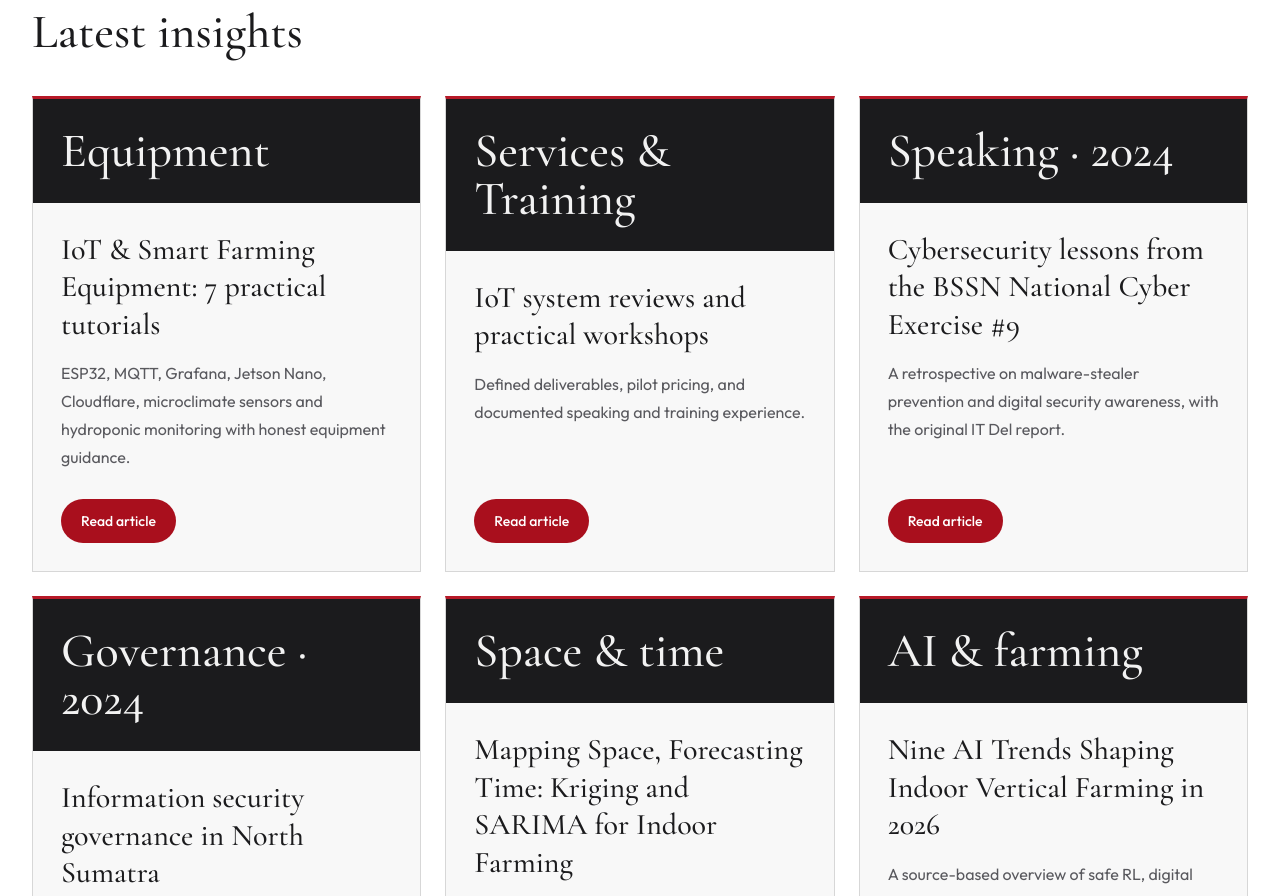
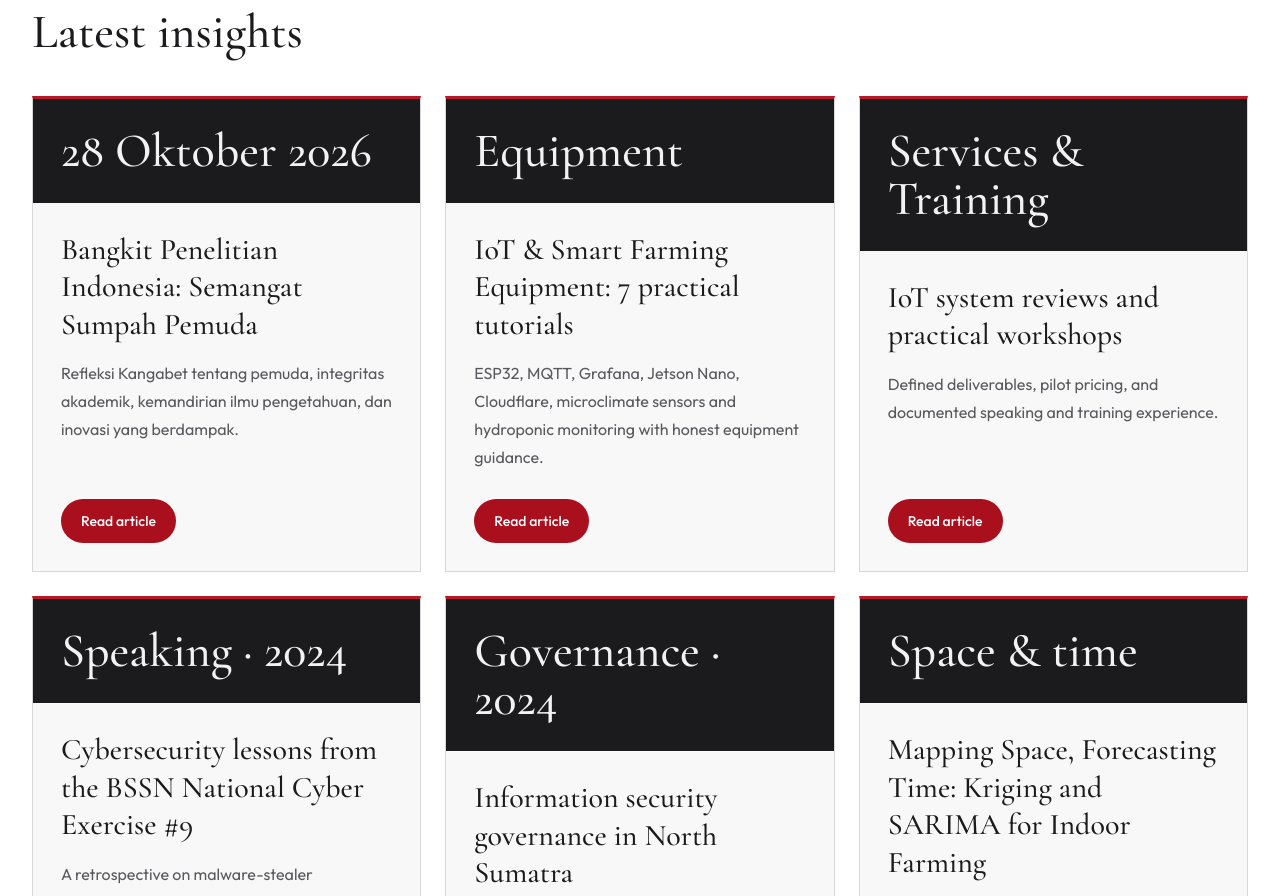
Before and after one commit to albertsagala/tobafarm, a Next.js app: page / in a window 1280 px wide. Shown: the part 6460-7356 px from the top of the page. Built offline with nearby package versions, Linux system fonts and the light colour scheme; no server answers.

Commit message:
Feature Sumpah Pemuda research editorial on TobaFarm homepage

```diff
--- a/src/app/page.tsx
+++ b/src/app/page.tsx
@@ -20,6 +20,7 @@ export const metadata: Metadata = {
 };
 
 const articles = [
+  {metric:"28 Oktober 2026",title:"Bangkit Penelitian Indonesia: Semangat Sumpah Pemuda",summary:"Refleksi Kangabet tentang pemuda, integritas akademik, kemandirian ilmu pengetahuan, dan inovasi yang berdampak.",href:"/articles/bangkit-penelitian-indonesia-sumpah-pemuda-2026/"},
   {metric:"Equipment",title:"IoT & Smart Farming Equipment: 7 practical tutorials",summary:"ESP32, MQTT, Grafana, Jetson Nano, Cloudflare, microclimate sensors and hydroponic monitoring with honest equipment guidance.",href:"/equipment/"},
   {metric: "Services & Training", title: "IoT system reviews and practical workshops", summary: "Defined deliverables, pilot pricing, and documented speaking and training experience.", href: "/services/"},
   {metric: "Speaking · 2024", title: "Cybersecurity lessons from the BSSN National Cyber Exercise #9", summary: "A retrospective on malware-stealer prevention and digital security awareness, with the original IT Del report.", href: "/activities/bssn-national-cyber-exercise/"},
```
